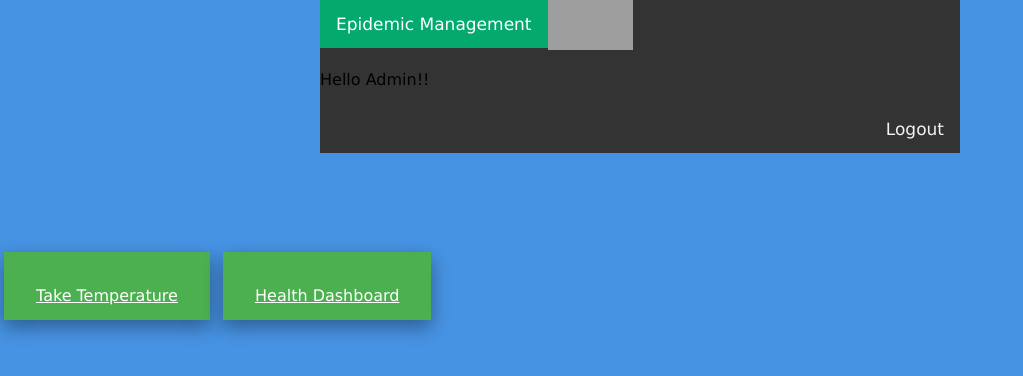
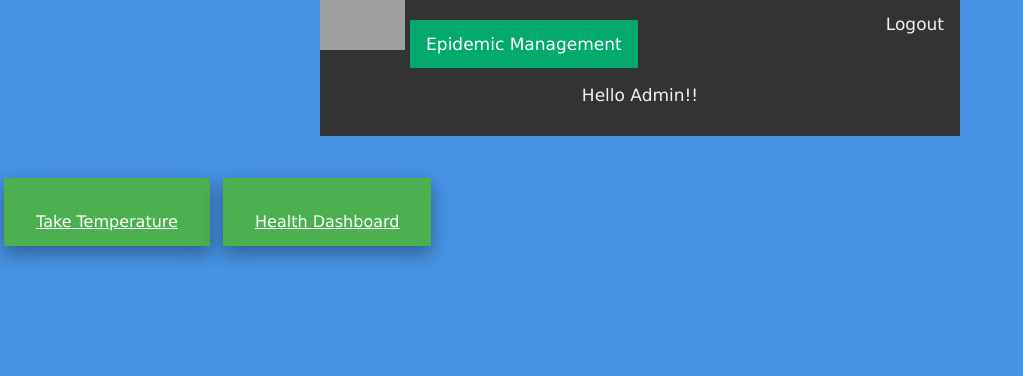
Before and after one commit to InsertWittyCommentHere/CAC-Temperature-Monitor-App, a Flask app: page /read1 in a window 1280 px wide. Shown: the top 376 px of the page, without its empty margins (0-1023 px from the left). Run offline with Flask 2, Linux system fonts and the light colour scheme; grey boxes are pictures that could not be loaded.

Commit message:
Update index2.html

```diff
--- a/templates/index2.html
+++ b/templates/index2.html
@@ -46,7 +46,7 @@ body {
 }
 
 .topnav a {
-  float: left;
+  float: center;
   color: #f2f2f2;
   text-align: center;
   padding: 14px 16px;
@@ -54,14 +54,28 @@ body {
   font-size: 17px;
 }
 
-.topnav a:hover {
-  background-color: #ddd;
-  color: black;
+.topnav p {
+  float: center;
+  color: #f2f2f2;
+  text-align: center;
+  padding: 14px 16px;
+  text-decoration: none;
+  font-size: 17px;
 }
 
 .topnav a.active {
   background-color: #04AA6D;
   color: white;
+}
+
+.topnav a.active:hover {
+  background-color: #ddd;
+  color: black;
+}
+
+.topnav a:hover {
+  background-color: #ddd;
+  color: black;
 }
 
 .topnav a.logout {
@@ -233,13 +247,9 @@ table.dataframe th, .dataframe td {
 	<div class="topnav">
 		<img src="https://www.un.org/sites/un2.un.org/files/field/image/1583952355.1997.jpg" height="50px" width="85px" alt="Icon">
  		<a class="active" href="{{ url_for('read2') }}">Epidemic Management</a>
+		<a class="logout" href="{{ url_for('logout') }}">Logout</a>
 		<p> Hello Admin!! </p>
-
-  <a class="logout" href="{{ url_for('logout') }}">Logout</a>
-</div>
-	    <br>
-	    <br>
-	    <br>
+	</div>
 	    <br>
 	    <br>
 	    <div style="overflow-x: auto;
```
